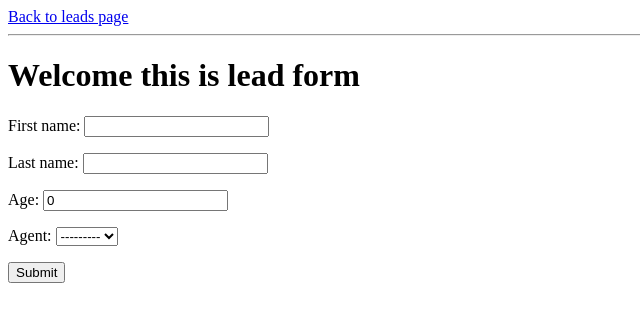
After one commit to Qitaal/CRM-App, a Django app: page /leads/create/ in a window 1280 px wide. The commit adds this page. Shown: the top 322 px of the page, without its empty margins (0-640 px from the left). Run offline with Django 3.2, Linux system fonts and the light colour scheme; data that the repository does not hold is empty.

Commit message:
create lead detail and form page

```diff
--- /dev/null
+++ b/src/leads/forms.py
@@ -0,0 +1,14 @@
+from django import forms
+from django.forms import fields
+
+from .models import Lead
+
+class LeadForm(forms.ModelForm):
+    class Meta:
+        model = Lead
+        fields = (
+            'first_name',
+            'last_name',
+            'age',
+            'agent',
+        )
--- a/src/leads/models.py
+++ b/src/leads/models.py
@@ -37,7 +37,6 @@ source = models.CharField(choices=SOURCE_CHOICES, max_length=100)
 profile_picture = models.ImageField(blank=True, null=True)
 special_files = models.FileField(blank=True, null=True)
     """
-
 class Lead(models.Model):
     first_name = models.CharField(max_length=50)
     last_name = models.CharField(max_length=50)
@@ -51,10 +50,8 @@ class Lead(models.Model):
 We don't need to specified firstname & lastname
 becous it already in AbstractUser class
 """
-
 class Agent(models.Model):
     user = models.OneToOneField(User, on_delete=models.CASCADE)
 
-
     def __str__(self):
         return self.user.email
--- a/src/leads/urls.py
+++ b/src/leads/urls.py
@@ -1,9 +1,11 @@
 from django.urls import path
 
-from .views import lead_list
+from .views import lead_list, lead_detail, lead_create
 
 app_name = 'leads'
 
 urlpatterns = [
-    path('', lead_list)
+    path('', lead_list),
+    path('<int:id>/', lead_detail),
+    path('create/', lead_create),
 ]
--- a/src/leads/views.py
+++ b/src/leads/views.py
@@ -1,11 +1,34 @@
-from django.shortcuts import render
+from django.shortcuts import render, redirect
 from django.http import HttpResponse
 
 from .models import Lead
+from .forms import LeadForm
 
 def lead_list(request):
     leads = Lead.objects.all()
     context = {
-        "leads": leads
+        'leads': leads
     }
-    return render(request,"lead_list.html", context)
+    return render(request,'lead_list.html', context)
+
+def lead_detail(request, id):
+    lead = Lead.objects.get(id=id)
+    context = {
+        'lead': lead
+    }
+    return render(request, 'lead_detail.html', context)
+
+def lead_create(request):
+    form = LeadForm()
+
+    if request.method == 'POST':
+        form = LeadForm(request.POST)
+
+        if form.is_valid():
+            form.save()
+            return redirect('/leads')
+
+    context = {
+        'form': form
+    }
+    return render(request, 'lead_create.html', context)
--- /dev/null
+++ b/src/templates/lead_create.html
@@ -0,0 +1,19 @@
+<!DOCTYPE html>
+<html lang="en">
+<head>
+    <meta charset="UTF-8">
+    <meta http-equiv="X-UA-Compatible" content="IE=edge">
+    <meta name="viewport" content="width=device-width, initial-scale=1.0">
+    <title>CRM App</title>
+</head>
+<body>
+    <a href="/leads">Back to leads page</a>
+    <hr/>
+    <h1>Welcome this is lead form</h1>
+    <form method="POST" action=".">
+        {% csrf_token %}
+        {{ form.as_p }}
+        <button type="submit">Submit</button>
+    </form>
+</body>
+</html>
--- a/src/templates/lead_list.html
+++ b/src/templates/lead_list.html
@@ -18,10 +18,12 @@
     </style>
 </head>
 <body>
+    <a href="create/">Create new lead</a>
+    <hr/>
     <h1>Welcome this is our lead list</h1>
     {% for lead in leads %}
         <div class="lead">
-            {{ lead }}
+            <a href="{{ lead.id }}/">{{ lead }}</a>
         </div>
     {% endfor %}
 </body>
```
Also changed, not shown: src/templates/lead_detail.html (added, +15 -0 lines).
